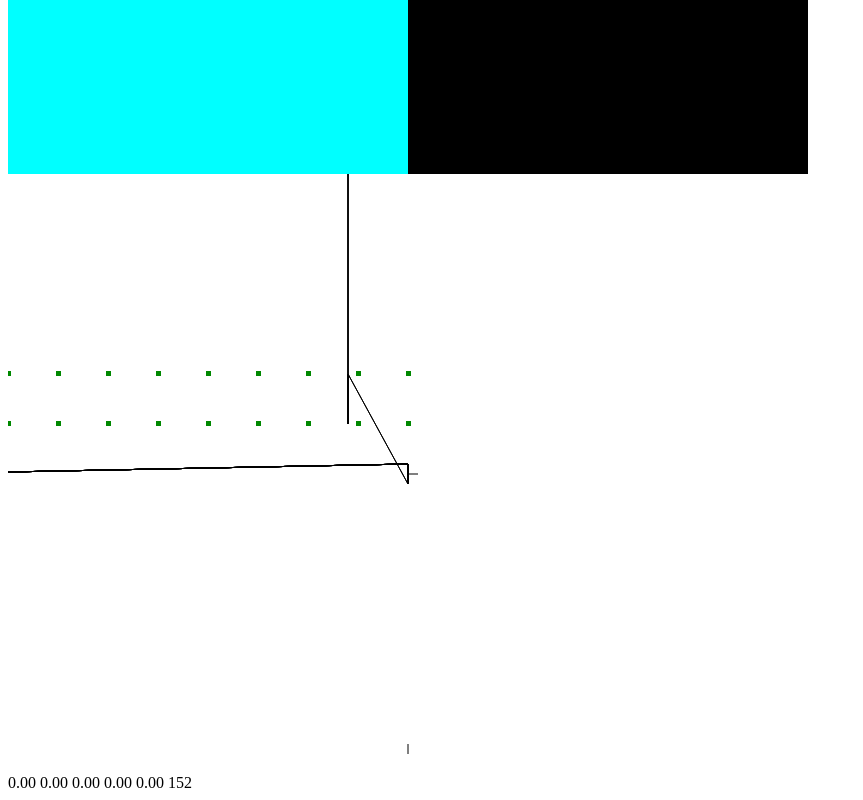
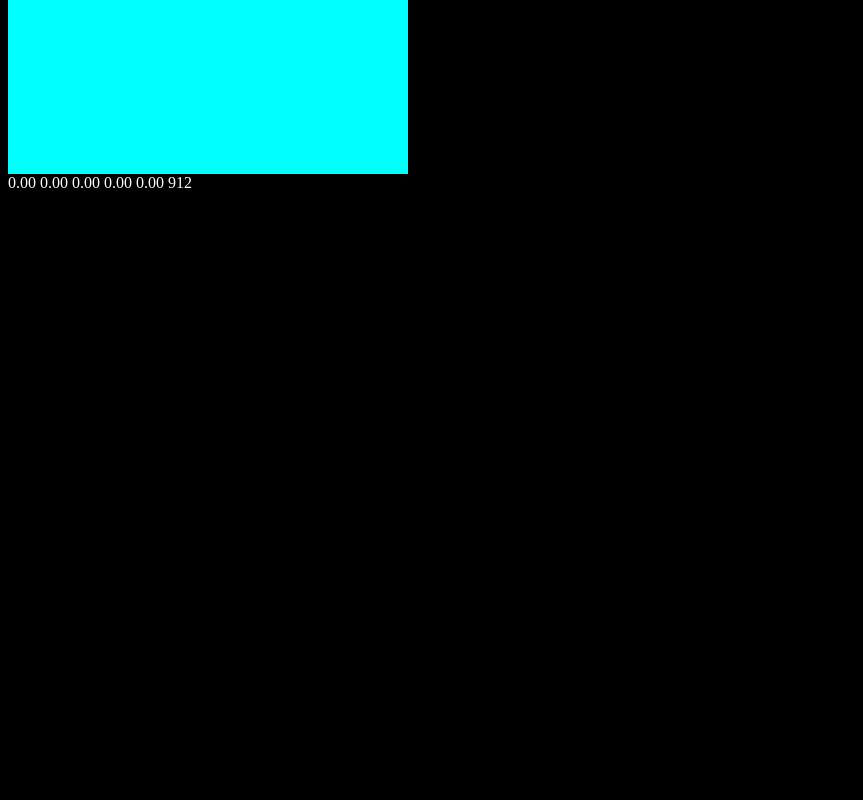
Before and after one commit to serprex/Samarium, a plain HTML site: page index.html in a window 1280 px wide. Shown: the part 434-1234 px from the top of the page, without its empty margins (0-863 px from the left). After the commit the page ends 800 px from the top, so only its background shows below. Drawn offline with Linux system fonts and the light colour scheme.

Commit message:
Remove ugly gradients. Remove topdown being shown by default, added a circle which causes it to lag. Fix vertex indices

```diff
--- a/index.html
+++ b/index.html
@@ -1,4 +1,5 @@
+<style>body{background-color:#000;color:#fff}</style>
 <canvas id="pov" width="800" height="600"></canvas>
-<canvas id="canvas" width="800" height="600"></canvas>
+<canvas id="canvas" width="800" height="600" style="display:none"></canvas>
 <div id="info"></div>
 <script src="index.js"></script>
--- a/index.js
+++ b/index.js
@@ -3,8 +3,19 @@ const pov = document.getElementById('pov');
 const info = document.getElementById('info');
 const keystate = {};
 const pstate = { x: 0, y: 0, dir: 0, speed: 0, accel: 0, mass: 100 };
+const circle = [];
+for (let i = 0; i < 182; i++) {
+	const r = (Math.PI * i) / 90;
+	circle.push(
+		500 + 100 * Math.cos(r),
+		500 + 100 * Math.sin(r),
+		500 + 300 * Math.cos(r),
+		500 + 300 * Math.sin(r),
+	);
+}
 // prettier-ignore
 const roads = [
+	circle,
 	[
 		-10, 0, 10, 0,
 		-10, 1000, 10, 1000,
@@ -59,8 +70,6 @@ document.addEventListener('keydown', e => {
 document.addEventListener('keypress', e => {
 	if (e.key === '`') {
 		canvas.style.display = canvas.style.display === 'none' ? '' : 'none';
-	} else {
-		console.log(e, e.key, e.charCode);
 	}
 });
 
@@ -144,19 +153,27 @@ function render() {
 		for (let i = 0; i < road.length; i += 4) {
 			const [ri0, ri1] = rotate(road[i + 0], road[i + 1]);
 			const [ri2, ri3] = rotate(road[i + 2], road[i + 3]);
-			vertices.push(ri0, -0.5, ri1);
-			vertices.push(ri2, -0.5, ri3);
+			const [ri4, ri5] = rotate(road[i + 4], road[i + 5]);
+			const [ri6, ri7] = rotate(road[i + 6], road[i + 7]);
+			vertices.push(ri0, -1, ri1);
+			vertices.push(ri2, -1, ri3);
+			vertices.push(ri4, -1, ri5);
+			vertices.push(ri6, -1, ri7);
 			if (i & 8) {
+				colors.push(0, 1, 1);
+				colors.push(0, 1, 1);
 				colors.push(0, 1, 1);
 				colors.push(0, 1, 1);
 			} else {
 				colors.push(1, 0, 1);
 				colors.push(1, 0, 1);
+				colors.push(1, 0, 1);
+				colors.push(1, 0, 1);
 			}
-			vl += 2;
+			vl += 4;
 			if (i > 0) {
 				indices.push(vl - 4, vl - 3, vl - 2);
-				indices.push(vl - 4, vl - 2, vl - 1);
+				indices.push(vl - 3, vl - 2, vl - 1);
 			}
 		}
 	}
```
